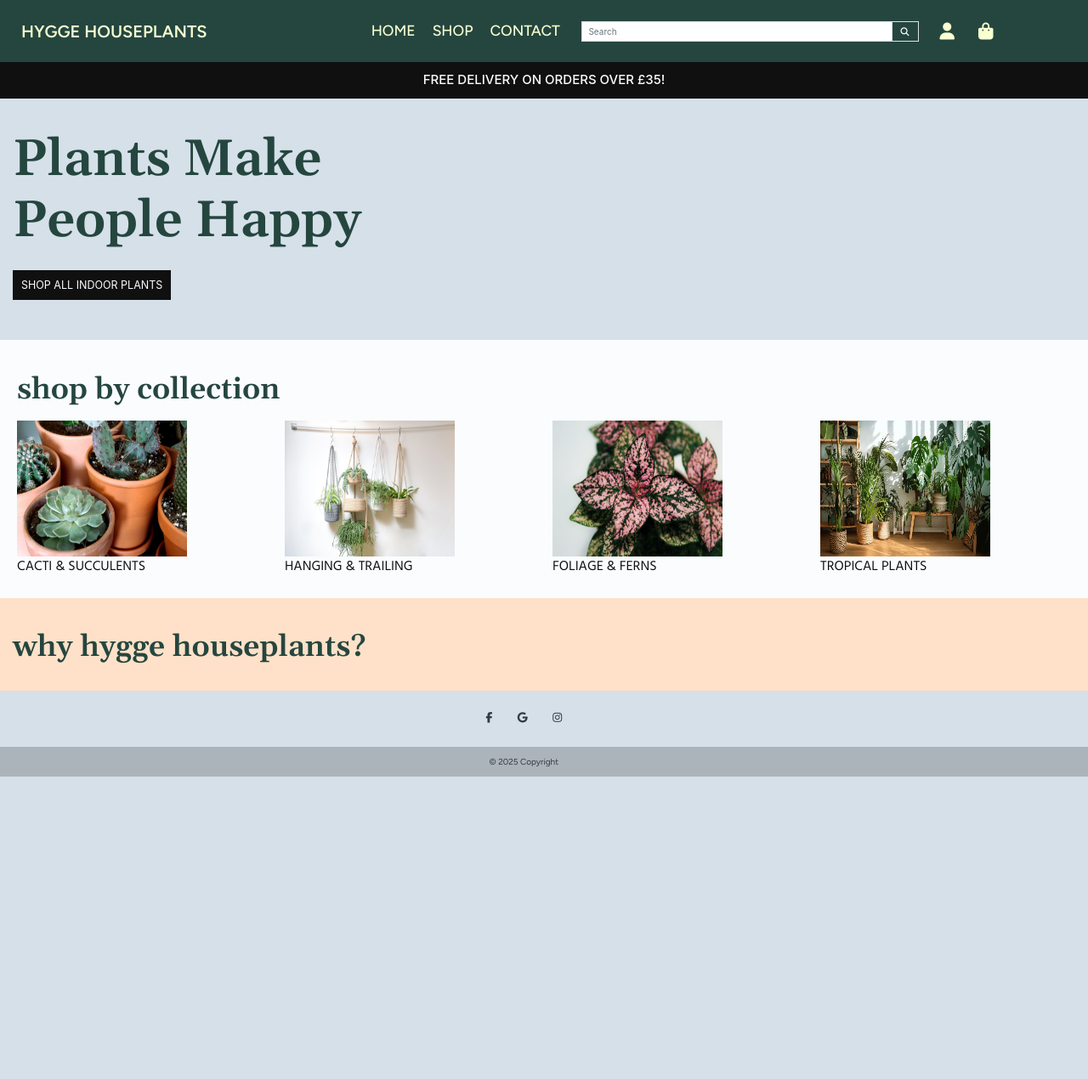
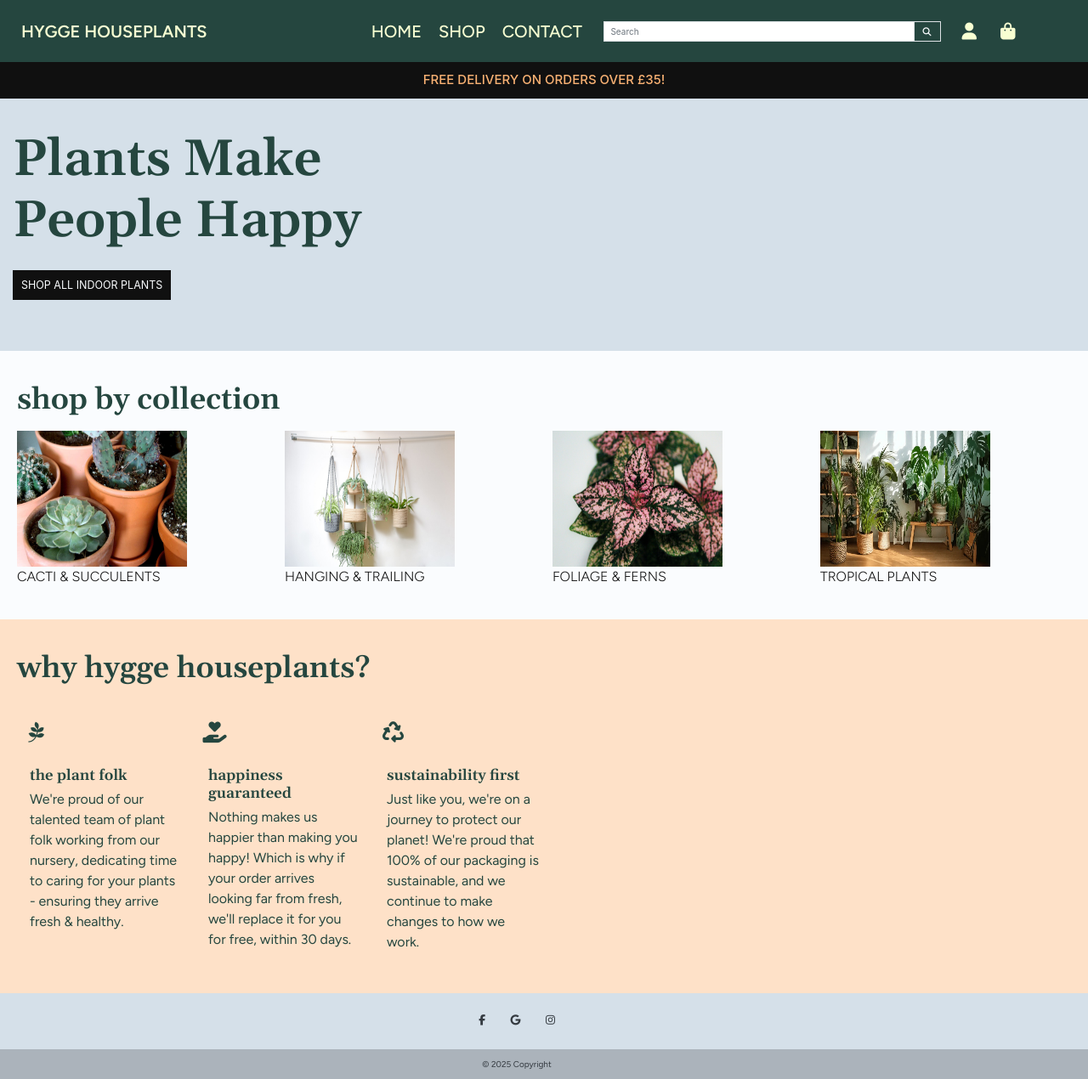
Before and after one commit to rachelcluke/hygge-houseplants, a Django app: page / in a window 1280 px wide. Shown: the whole page at 85% size. Before the commit the page ends 914 px from the top, so only its background shows below. Run offline with Django 3.2, Linux system fonts and the light colour scheme; parts of the project's set-up code (start-up, migrations or seed data) failed here and were passed over; some libraries are stand-ins or nearby versions.

Commit message:
css - clean up

```diff
--- a/home/templates/home/index.html
+++ b/home/templates/home/index.html
@@ -21,19 +21,19 @@
                 shop by collection
             </h2>
             <div class="row col-gap h-100 w-100">
-                <div class="col-12 col-lg-3 my-auto py-1 py-lg-0 my-5">
+                <div class="col-12 col-lg-3 col-sm-6 my-auto py-1 py-lg-0 my-5">
                     <img src="{% static 'img/cacti_succ.jpg' %}" alt="Succulents" class="category-img">
                     <a href="{% url 'products' %}?category=cacti_succulents" class="category-caption text-uppercase py-3">Cacti & Succulents</a>
                 </div>
-                <div class="col-12 col-lg-3 my-auto py-1 py-lg-0 my-5">
+                <div class="col-12 col-lg-3 col-sm-6 my-auto py-1 py-lg-0 my-5">
                     <img src="/static/img/hanging.jpg" alt="Hanging plants" class="category-img">
                     <a href="{% url 'products' %}?category=hanging_trailing" class="category-caption text-uppercase py-3">Hanging & Trailing</a>
                 </div>
-                <div class="col-12 col-lg-3 my-auto py-1 py-lg-0 my-5">
+                <div class="col-12 col-lg-3 col-sm-6 my-auto py-1 py-lg-0 my-5">
                     <img src="/static/img/foliage.jpg" alt="Zoomed in foliage" class="category-img">
                     <a href="{% url 'products' %}?category=foliage_fern" class="category-caption text-uppercase py-3"> Foliage & Ferns </a>
                 </div>
-                <div class="col-12 col-lg-3 my-auto py-1 py-lg-0 my-5">
+                <div class="col-12 col-lg-3 col-sm-6 my-auto py-1 py-lg-0 my-5">
                     <img src="/static/img/tropical.jpg" alt="Tropical plants" class="category-img">
                     <a href="{% url 'products' %}?category=tropical" class="category-caption text-uppercase py-3">Tropical Plants</a>
                 </div>
@@ -41,9 +41,41 @@
         </div>
         <div class="row launch-03">
             <div class="col-7 col-md-6 my-auto">
-                <h2 class="display-4 company-reasons-title">
-                    why hygge houseplants?
-                </h2>
+                <div class="row text-center" id="company-reasons-title">
+                    <h2 class="display-4 title">
+                        why hygge houseplants?
+                    </h2>
+                </div>
+                <div class="row" id="section-why-hygge-icons">
+                    <div class="col-sm-4 col-gap">
+                        <span class="icon" id="icon-leaf">
+                            <i class="fa-brands fa-pagelines"></i>
+                        </span>
+                        <h3>the plant folk</h3>
+                        <p>We're proud of our talented team of plant folk working from our nursery,
+                            dedicating time to caring for your plants -
+                            ensuring they arrive fresh & healthy.</p>
+                    </div>
+                    <div class="col-sm-4 col-gap">
+                        <span class="icon" id="icon-heart">
+                            <i class="fa-solid fa-hand-holding-heart"></i>
+                        </span>
+                        <h3>happiness guaranteed</h3>
+                        <p>Nothing makes us happier than making you happy!
+                            Which is why if your order arrives looking far from fresh,
+                            we'll replace it for you for free, within 30 days.</p>
+                    </div>
+                    <div class="col-sm-4 col-gap">
+                        <span class="icon" id="icon-recycle">
+                            <i class="fa-solid fa-recycle"></i>
+                        </span>
+                        <h3>sustainability first</h3>
+                        <p>Just like you, we're on a journey to protect our planet!
+                            We're proud that 100% of our packaging is sustainable,
+                            and we continue to make changes to how we work.</p>
+                    </div>
+                </div>
+            </div>
         </div>
     </div>
 {% endblock %}
--- a/products/templates/products/product_info.html
+++ b/products/templates/products/product_info.html
@@ -6,7 +6,7 @@
 
 {% block content %}
     <div class="overlay"></div>
-    <div class="container-fluid">
+    <div class="container-fluid" id="product-info-page">
         <div class="row">
             <div class="col-12 col-md-6 col-lg-4 offset-lg-2">
                 <div class="image-container my-5">
--- a/static/css/base.css
+++ b/static/css/base.css
@@ -5,6 +5,7 @@
     --yellowgreen: #F8FFD2;
     --palegreen: #BCCEB5;
     --orange: #E7832D;
+    --darkpeach: #F8B173;
     --darkgreen: #25463F;
     --bluegray: #D5E0E9;
     --peach: #FEE1C8;
@@ -78,7 +79,7 @@ header {
 }
 
 .btn {
-    font-family: var(--font-hind);
+    font-family: var(--font-figtree);
 }
 
 .default-button {
@@ -103,7 +104,7 @@ header {
 .btn-black:hover,
 .btn-black:active,
 .btn-black:focus {
-    background-color: var(--orange);
+    background-color: var(--darkpeach);
     color: var(--black);
 }
 
@@ -143,7 +144,7 @@ header {
 
 .launch-01, .launch-02, .launch-03 {
     padding-top: 3%;
-    padding-bottom: 2%;
+    padding-bottom: 3%;
 }
 
 .launch-01 {
@@ -157,11 +158,40 @@ header {
 
 .launch-03 {
     background-color: var(--peach);
+    color: var(--darkgreen);
+    padding-left: 2rem;
+}
+
+#company-reasons-title {
+    padding-bottom: 5%;
+}
+
+#section-why-hygge-icons h3 {
+    padding-top: 10%;
+    font-family: var(--font-gelasio);
+}
+
+#section-why-hygge-icons p {
+    font-family: var(--font-figtree);
+}
+
+#section-why-hygge-icons i {
+    color: var(--darkgreen) !important;
+    font-size: 2.5rem;
+    padding-bottom: 3rem;
+}
+
+#section-why-hygge-icons {
+    font-size: 1.6rem;
+}
+
+#company-reasons-title {
+    padding-bottom: 5%;
 }
 
 #banner {
     background-color: var(--black) !important;
-    color: var(--polarwhite) !important;
+    color: var(--darkpeach) !important;
     width: 100vw;
 }
 
@@ -179,7 +209,8 @@ header {
 }
 
 .category-caption {
-    font-family: var(--font-hind);
+    font-family: var(--font-figtree);
+    font-weight: 200;
     font-size: 1.6rem;
     color: var(--black);
     white-space: nowrap;
@@ -207,6 +238,10 @@ a.category-badge > span.badge:hover {
 .update-link,
 .remove-item {
     cursor: pointer;
+}
+
+#carouselIndicators {
+    color: var(--darkgreen);
 }
 
 /* ------------------------------- Bootstrap Toasts */
@@ -347,16 +382,17 @@ footer, #footer {
         padding-bottom: 1rem;
     }
 
-    #launch-section{
+    #launch-section, #page-profile, #page-add-product {
         padding-top: 9%;
     }
 
-    #products-page, #bag-page, #checkout-page, #page-order-confirmation, #page-login, #page-register, #page-verification-sent {
-        margin-top: 7%;
+    #products-page, #bag-page, #checkout-page, #page-order-confirmation,
+    #page-login, #page-register, #page-verification-sent, #product-info-page {
+        margin-top: 10%;
     }
 
-    #page-profile, #page-add-product {
-        padding-top: 10%;
+    #product-info-page {
+        margin-bottom: 5%;
     }
 
     .title {
@@ -368,9 +404,12 @@ footer, #footer {
         padding-bottom: 4rem;
     }
 
+    #carouselIndicators {
+        padding-top: 5%;
+    }
+
     footer {
         margin-left: -5%;
-        margin-right: -1.2%;
     }
 
 }
--- a/templates/includes/main-nav.html
+++ b/templates/includes/main-nav.html
@@ -7,13 +7,13 @@
 
     <li class="nav-item dropdown list-unstyled">
         <a href="{% url 'home' %}" class="nav-link">
-            <h3 class="my-0">Home</h2>
+            <h2 class="my-0">Home</h2>
         </a>
     </li>
 
     <li class="nav-item dropdown list-unstyled">
         <a class="nav-link" href="{% url 'products' %}" id="shop-link" data-toggle="dropdown" aria-haspopup="true" aria-expanded="false">
-            <h3 class="my-0">Shop</h2>
+            <h2 class="my-0">Shop</h3>
         </a>
         <div class="dropdown-menu border-0" aria-labelledby="shop-link">
             <a href="{% url 'products' %}" class="dropdown-item">Shop All</a>
@@ -29,7 +29,7 @@
     <!-- TODO: replace href -->
     <li class="nav-item dropdown list-unstyled">
         <a href="{% url 'home' %}" class="nav-link">
-            <h3 class="my-0">Contact</h2>
+            <h2 class="my-0">Contact</h2>
         </a>
     </li>
     <div class="col-12 col-lg-4 my-auto py-1 py-lg-0">
```
Also changed, not shown: media/spider-plant.jpg (added).
